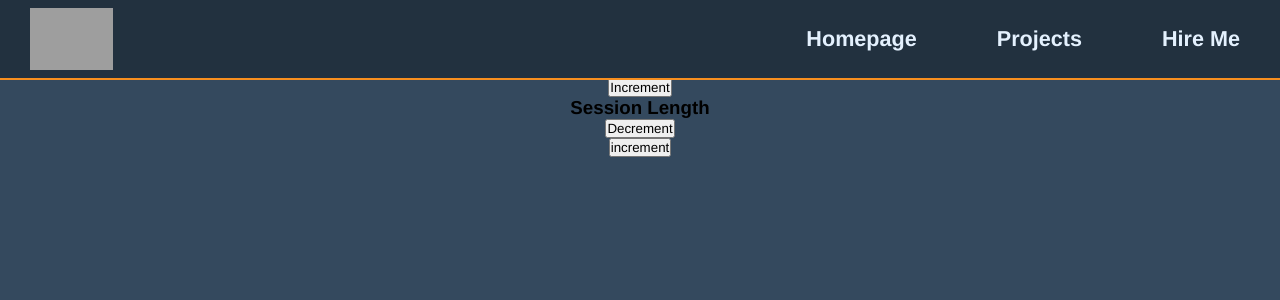
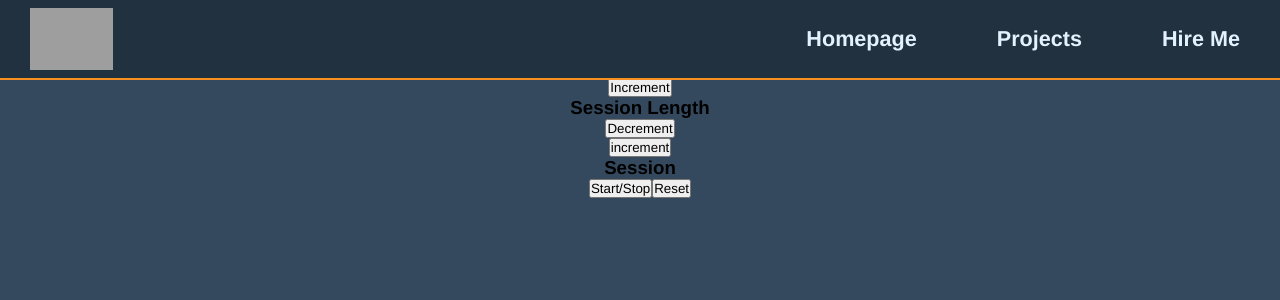
Before and after one commit to Windowsnipz/pomodoro-timer, a React (Create React App) app: page / in a window 1280 px wide. Shown: the top 300 px of the page. Built offline with nearby package versions, Linux system fonts and the light colour scheme; grey boxes are pictures that could not be loaded.

Commit message:
progress on components

```diff
--- a/src/Clock.js
+++ b/src/Clock.js
@@ -27,6 +27,14 @@ function Clock() {
                         <button id="session-increment">increment</button>
                     </div>
                 </div>
+                <div>
+                    <h3 id="timer-label">Session</h3>
+                    <h1 id="time-left"></h1>
+                </div>
+                <div>
+                    <button id="start_stop">Start/Stop</button>
+                    <button id="reset">Reset</button>
+                </div>
             </div>
         </>
     );
```
